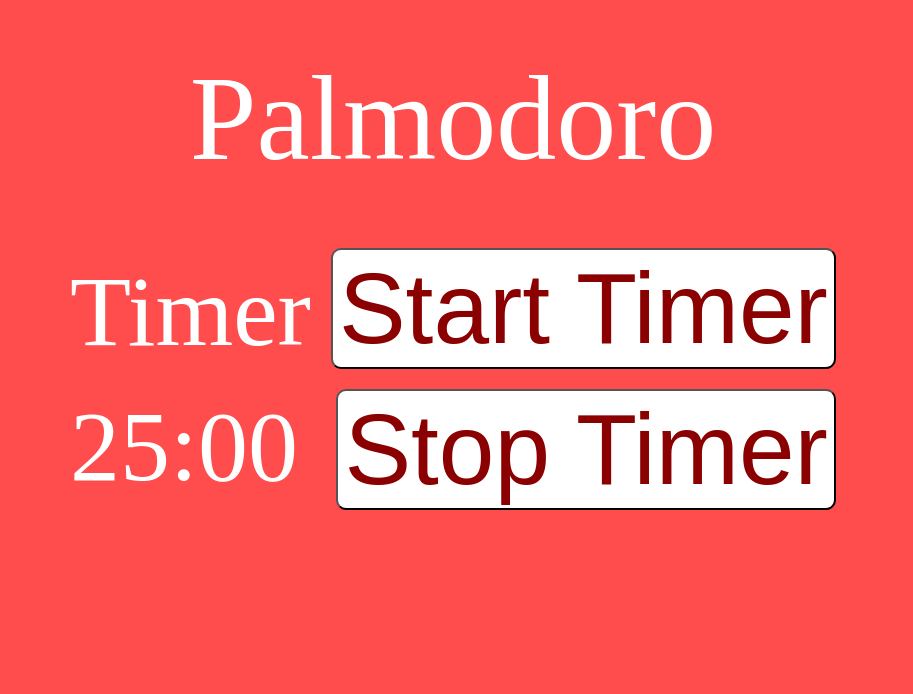
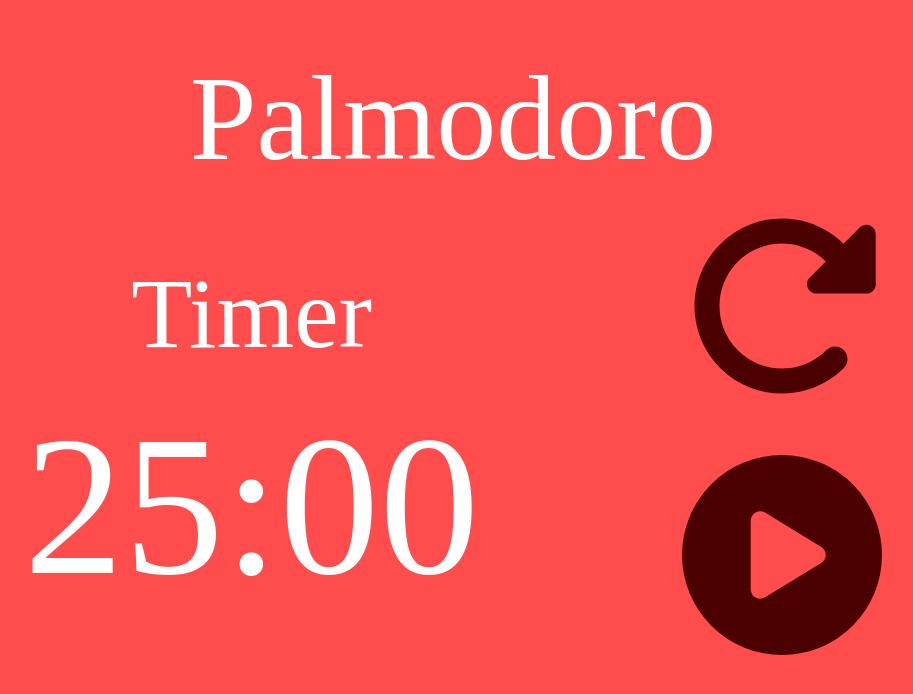
Before and after one commit to PaliGitHub123/pomodoro, a Vue app in the folder pomodoro/: page / in a window 1280 px wide. Shown: the top 694 px of the page, without its empty margins (187-1100 px from the left). Built offline with nearby package versions, Linux system fonts and the light colour scheme.

Commit message:
Font awesome install, included FA icons, centered everything nicely

```diff
--- a/pomodoro/package.json
+++ b/pomodoro/package.json
@@ -8,6 +8,11 @@
     "lint": "vue-cli-service lint"
   },
   "dependencies": {
+    "@fortawesome/fontawesome-svg-core": "^6.7.2",
+    "@fortawesome/free-brands-svg-icons": "^6.7.2",
+    "@fortawesome/free-regular-svg-icons": "^6.7.2",
+    "@fortawesome/free-solid-svg-icons": "^6.7.2",
+    "@fortawesome/vue-fontawesome": "^3.0.8",
     "core-js": "^3.8.3",
     "vue": "^3.2.13"
   },
--- a/pomodoro/src/App.vue
+++ b/pomodoro/src/App.vue
@@ -19,7 +19,7 @@
 import PomodoroTimer from './components/PomodoroTimer.vue'
 import RestartButton from './components/RestartButton.vue'
 import StartStopButton from "./components/StartStopButton.vue"
-import TimerHeader from "@/components/TimerHeader.vue";
+import TimerHeader from "./components/TimerHeader.vue";
 export default {
   name: 'App',
   components: {
@@ -44,15 +44,17 @@ export default {
 .components-center{
   display: flex;
   flex-direction: row;
-  justify-content: center;
+  justify-content: space-evenly;
   align-content: center;
   align-items: center;
   margin: 10px;
+  height: 50vh;
 }
 .left{
   display: flex;
   flex-direction: column;
-  justify-content: flex-start;
+  justify-content: center;
+  align-content: center;
 }
 
 .right{
--- a/pomodoro/src/components/PomodoroTimer.vue
+++ b/pomodoro/src/components/PomodoroTimer.vue
@@ -13,6 +13,6 @@ export default {
 p{
   color: white;
   margin: 10px;
-  font-size: 100px;
+  font-size: 200px;
 }
 </style>
--- a/pomodoro/src/components/RestartButton.vue
+++ b/pomodoro/src/components/RestartButton.vue
@@ -5,15 +5,23 @@ export default {
 </script>
 
 <template>
-<button>Start Timer</button>
+  <div class="restart">
+    <font-awesome-icon :icon="['fas', 'rotate-right']"/>
+  </div>
+
 </template>
 
 <style scoped>
-button{
+.restart{
   border-radius: 10px;
-  background-color: white;
-  color: darkred;
+  color: #4c0101;
   margin: 10px;
-  font-size: 100px;
+  font-size: 200px;
+}
+
+.restart:hover{
+  color: rgba(76, 1, 1, 0.53);
+  transition: 300ms ease-in all;
+  transform: rotate(90deg);
 }
 </style>
--- a/pomodoro/src/components/StartStopButton.vue
+++ b/pomodoro/src/components/StartStopButton.vue
@@ -5,15 +5,21 @@ export default {
 </script>
 
 <template>
-<button>Stop Timer</button>
+  <div class="startStop">
+    <font-awesome-icon :icon="['fas', 'circle-play']"/>
+  </div>
+
 </template>
 
 <style scoped>
-button{
+.startStop  {
   border-radius: 10px;
-  background-color: white;
-  color: darkred;
+  color: #4c0101;
   margin: 10px;
-  font-size: 100px;
+  font-size: 200px;
+}
+
+.startStop:hover{
+  color: rgba(76, 1, 1, 0.53);
 }
 </style>
--- a/pomodoro/src/components/TimerHeader.vue
+++ b/pomodoro/src/components/TimerHeader.vue
@@ -11,5 +11,6 @@ p{
   color: white;
   margin: 10px;
   font-size: 100px;
+  text-align: center;
 }
 </style>
--- a/pomodoro/src/main.js
+++ b/pomodoro/src/main.js
@@ -1,4 +1,19 @@
 import { createApp } from 'vue'
 import App from './App.vue'
 
-createApp(App).mount('#app')
+/* import the fontawesome core */
+import { library } from '@fortawesome/fontawesome-svg-core'
+
+/* import font awesome icon component */
+import { FontAwesomeIcon } from '@fortawesome/vue-fontawesome'
+
+/* import specific icons */
+import { faRotateRight } from '@fortawesome/free-solid-svg-icons'
+import  {faCirclePlay} from  '@fortawesome/free-solid-svg-icons'
+
+/* add icons to the library */
+library.add(faRotateRight, faCirclePlay)
+
+createApp(App)
+    .component('font-awesome-icon', FontAwesomeIcon)
+    .mount('#app')
```
Also changed, not shown: 1 other file (tests, documents, lock files or other folders).
